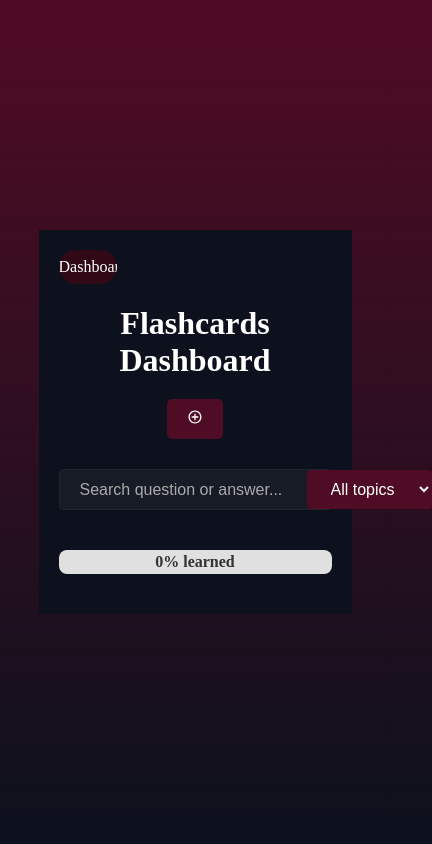
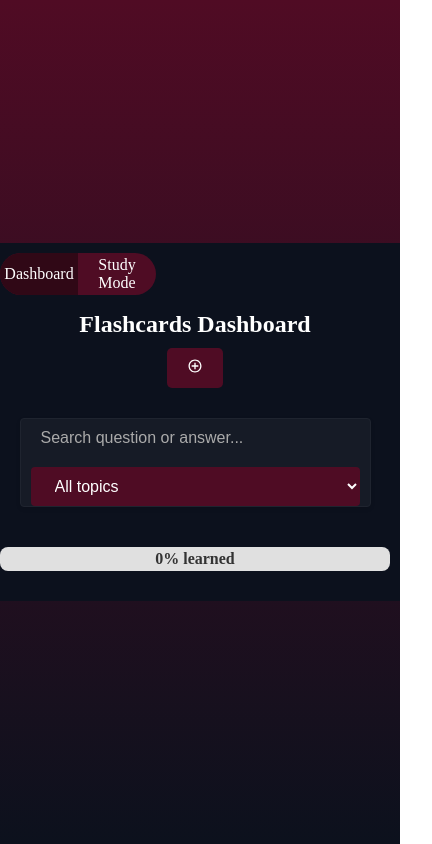
Before and after one commit to michellebarrigaIT/mini-project, a React (Vite) app: page / in a window 390 px wide. Shown: the whole page, 432 px wide, since content can reach past the window. Built offline with nearby package versions, Linux system fonts and the light colour scheme.

Commit message:
feat: responsive

```diff
--- a/src/components/Search/Search.scss
+++ b/src/components/Search/Search.scss
@@ -43,3 +43,11 @@
         }
     }
 }
+
+@media (max-width: 600px) {
+    .search {
+        flex-direction: column;
+        align-items: stretch;
+        width: 90%;
+    }
+}
--- a/src/components/ToggleButton/ToggleButton.scss
+++ b/src/components/ToggleButton/ToggleButton.scss
@@ -25,3 +25,10 @@
         }
     }
 }
+
+@media (max-width: 600px) {
+    .toggle-button {
+        width: 40vw;
+        height: 5vh;
+    }
+}
--- a/src/pages/Dashboard/Dashboard.scss
+++ b/src/pages/Dashboard/Dashboard.scss
@@ -45,3 +45,16 @@
         }
     }
 }
+
+@media (max-width: 600px) {
+    .dashboard {
+        width: 100vw;
+        height: auto;
+        padding: 10px;
+
+        h1 {
+            font-size: 1.5rem;
+            margin-bottom: 10px;
+        }
+    }
+}
--- a/src/pages/Study/Study.scss
+++ b/src/pages/Study/Study.scss
@@ -59,3 +59,16 @@
         }
     }
 }
+
+@media (max-width: 600px) {
+    .container {
+        width: 100vw;
+        height: auto;
+        padding: 10px;
+
+        h1 {
+            font-size: 1.5rem;
+            margin-bottom: 10px;
+        }
+    }
+}
--- a/src/pages/Study/Study.tsx
+++ b/src/pages/Study/Study.tsx
@@ -6,6 +6,7 @@ import ProgressBar from "../../components/ProgressBar/ProgressBar";
 import FlashcardCard from "../../components/FlashcardCard/FlashcardCard";
 import "./Study.scss"
 import Timer from "../../components/Timer/Timer";
+import { TbCards } from "react-icons/tb";
 
 function Study() {
   const [flashcards, setFlashcards] = useLocalStorage<Flashcard[]>("flashcards", []);
@@ -54,7 +55,7 @@ function Study() {
 
       {!shuffled && flashcards.length > 1 && (
         <button className="shuffle-btn" onClick={handleShuffle}>
-          Shuffle Deck
+          <TbCards />
         </button>
       )}
 
```
Also changed, not shown: src/components/ProgressBar/ProgressBar.scss (line endings or trailing spaces).
